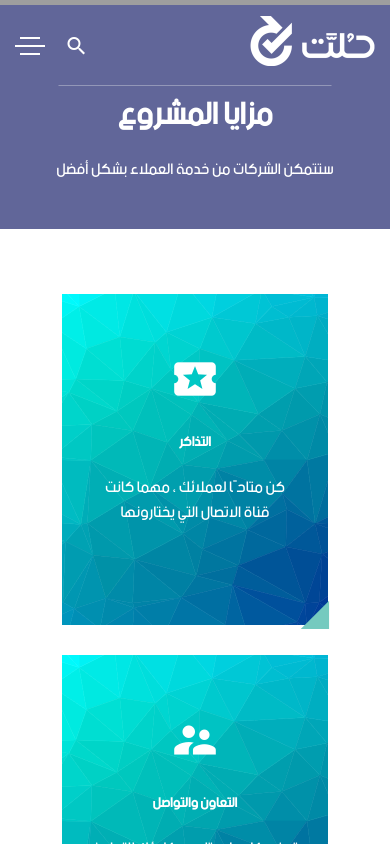
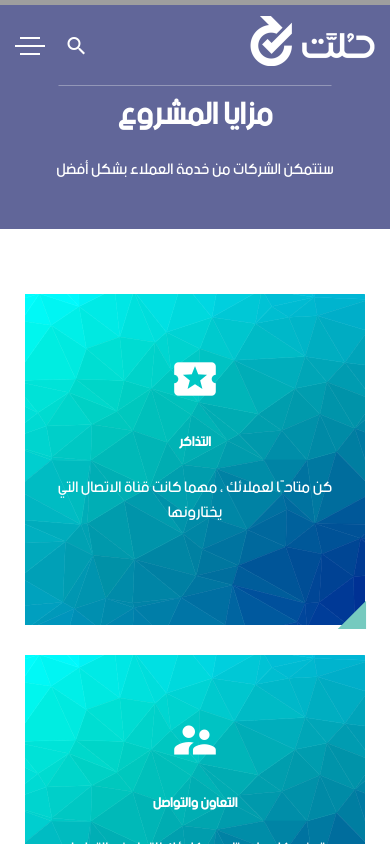
Before and after one commit to samir-001/hollat, an Angular app: page /features in a window 390 px wide. Shown: the top 844 px of the page. Built offline with nearby package versions, Linux system fonts and the light colour scheme; grey boxes are pictures that could not be loaded.

Commit message:
ui copying ..

```diff
--- a/src/app/pages/main-feature-page/main-feature-page.component.scss
+++ b/src/app/pages/main-feature-page/main-feature-page.component.scss
@@ -23,6 +23,9 @@
         @media (max-width:600px) {
             width: 80%;
         }
+        @media (max-width:450px) {
+            width: 100%;
+        }
     }
 
 }
```
